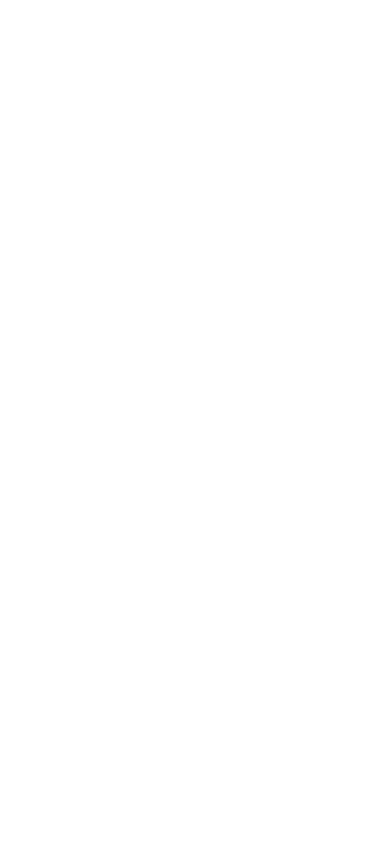
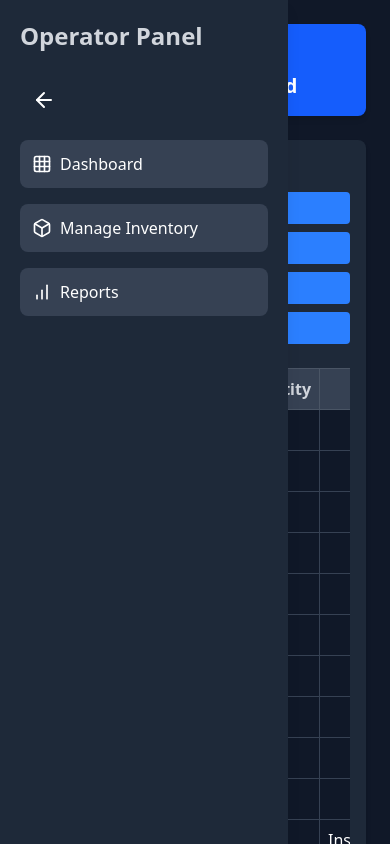
Before and after one commit to Suryadeep36/sgh-sap, a React (Vite) app: page /operator in a window 390 px wide. Before the commit this address had no page. Shown: the top 844 px of the page. Built offline with nearby package versions, Linux system fonts and the light colour scheme.

Commit message:
add landing page and make store dashboard responsive

```diff
--- a/package.json
+++ b/package.json
@@ -12,6 +12,7 @@
   "dependencies": {
     "@tailwindcss/vite": "^4.0.14",
     "chart.js": "^4.4.8",
+    "framer-motion": "^12.5.0",
     "lucide-react": "^0.479.0",
     "react": "^19.0.0",
     "react-chartjs-2": "^5.3.0",
--- a/src/App.jsx
+++ b/src/App.jsx
@@ -3,14 +3,16 @@ import Dashboard from "./components/Operator/Dashboard"
 import Inventory from "./components/Operator/Inventory"
 import Report from "./components/Operator/Report"
 import Admin from "./components/Admin/Admin"
+import LandingPage from "./components/Landing";
 function App() {
   return (
     <>
     <Router>
       <Routes>
-        <Route path="/operator-dashboard" Component={Dashboard} />
-        <Route path="/operator-inventory" Component={Inventory} />
-        <Route path="/operator-reports" Component={Report} />
+        <Route path="/" Component={LandingPage} />
+        <Route path="/operator/" Component={Dashboard} />
+        <Route path="/operator/inventory" Component={Inventory} />
+        <Route path="/operator/reports" Component={Report} />
         <Route path="/Admin" Component={Admin} />
       </Routes>
     </Router>
--- /dev/null
+++ b/src/components/Landing.jsx
@@ -0,0 +1,38 @@
+import { Link } from "react-router-dom";
+import { motion } from "framer-motion";
+
+export default function LandingPage() {
+  return (
+    <div className="flex items-center justify-center h-screen bg-gray-900 text-white">
+      <div className="text-center p-8 bg-gray-800 rounded-lg shadow-lg w-96">
+        <motion.h1
+          className="text-3xl font-bold mb-6"
+          initial={{ opacity: 0, y: -20 }}
+          animate={{ opacity: 1, y: 0 }}
+          transition={{ duration: 0.5 }}
+        >
+          Welcome to Inventory Hub
+        </motion.h1>
+        <motion.div
+          className="space-y-4"
+          initial={{ opacity: 0 }}
+          animate={{ opacity: 1 }}
+          transition={{ delay: 0.3, duration: 0.5 }}
+        >
+          <Link
+            to="/admin"
+            className="block w-full px-6 py-3 bg-blue-600 rounded-lg text-lg font-semibold hover:bg-blue-700 transition"
+          >
+            Admin Panel
+          </Link>
+          <Link
+            to="/operator"
+            className="block w-full px-6 py-3 bg-green-600 rounded-lg text-lg font-semibold hover:bg-green-700 transition"
+          >
+            Operator Panel
+          </Link>
+        </motion.div>
+      </div>
+    </div>
+  );
+}
--- a/src/components/Operator/Dashboard.jsx
+++ b/src/components/Operator/Dashboard.jsx
@@ -1,6 +1,6 @@
 import { useState } from "react";
-import { Menu, Grid, Box, BarChart } from "lucide-react";
-import { FiMenu } from "react-icons/fi";
+import { Grid, Box, BarChart } from "lucide-react";
+import { FiArrowLeft, FiMenu } from "react-icons/fi";
 import { Link } from "react-router-dom";
 import items from "./items.json";
 
@@ -24,49 +24,46 @@ export default function Operator() {
     setInventory(sortedInventory);
   };
   return (
-    <div className="flex bg-gray-900 text-white w-full">
+    <div className="flex bg-gray-900 text-white overflow-hidden">
+
   <div
-        className={`bg-gray-800 w-72 p-5 shadow-lg ${
-          isSidebarOpen ? "block" : "hidden"
-        }`}
+    className={`bg-gray-800 w-72 p-5 shadow-lg fixed h-full top-0 left-0 transform ${
+      isSidebarOpen ? "translate-x-0" : "-translate-x-full"
+    } transition-transform duration-300 z-50 md:relative md:translate-x-0`}
   >
-        <h2 className="text-2xl font-bold mb-6 text-gray-300">
-          Operator Panel
-        </h2>
+    <h2 className="text-2xl font-bold mb-6 text-gray-300">Operator Panel</h2>
     <ul className="space-y-4">
+      <button className="flex items-center gap-2 p-3" onClick={() => setIsSidebarOpen(!isSidebarOpen)}>
+        <FiArrowLeft size={24} />
+      </button>
       <li className="flex items-center gap-2 p-3 bg-gray-700 hover:bg-gray-600 rounded-lg cursor-pointer transition">
-            <Grid size={20} /> <Link to="/operator-dashboard">Dashboard</Link>
+        <Grid size={20} /> <Link to="/operator/">Dashboard</Link>
       </li>
       <li className="flex items-center gap-2 p-3 bg-gray-700 hover:bg-gray-600 rounded-lg cursor-pointer transition">
-            <Box size={20} />{" "}
-            <Link to="/operator-inventory">Manage Inventory</Link>
+        <Box size={20} /> <Link to="/operator/inventory">Manage Inventory</Link>
       </li>
       <li className="flex items-center gap-2 p-3 bg-gray-700 hover:bg-gray-600 rounded-lg cursor-pointer transition">
-            <BarChart size={20} /> <Link to="/operator-reports">Reports</Link>
+        <BarChart size={20} /> <Link to="/operator/reports">Reports</Link>
       </li>
     </ul>
   </div>
 
   {/* Main Content */}
-      <div className="flex-1 p-6">
+  <div className="w-full md:flex-1 p-6">
     {/* Header */}
-
-        <header className="bg-blue-600 text-white p-4 rounded-lg shadow-md flex items-center">
-          <button
-            className="mr-4"
-            onClick={() => setIsSidebarOpen(!isSidebarOpen)}
-          >
+    <header className="bg-blue-600 text-white p-4 rounded-lg shadow-md flex items-center justify-between md:flex-row flex-col">
+      <button className="mr-4 md:mb-0 mb-2" onClick={() => setIsSidebarOpen(!isSidebarOpen)}>
         <FiMenu size={24} />
       </button>
-          <h1 className="text-2xl font-semibold">Operator Dashboard</h1>
+      <h1 className="text-xl md:text-2xl font-semibold">Operator Dashboard</h1>
     </header>
 
     {/* Inventory Overview */}
     <div className="mt-6 bg-gray-800 p-4 shadow-md rounded-lg">
-          <h2 className="text-xl font-semibold mb-2 text-gray-300">
-            Inventory Overview
-          </h2>
-          <div className="mb-4 flex gap-4">
+      <h2 className="text-xl font-semibold mb-2 text-gray-300">Inventory Overview</h2>
+
+      {/* Buttons */}
+      <div className="mb-4 grid gap-2 sm:flex sm:gap-4">
         <button className="bg-blue-500 px-3 py-1 rounded text-white" onClick={() => handleSort("name")}>
           Sort by Item Name
         </button>
@@ -80,49 +77,31 @@ export default function Operator() {
           Sort by Quantity
         </button>
       </div>
-          <table className="w-full border-collapse border border-gray-700 mt-2 text-white">
+
+      {/* Table (Scrollable) */}
+      <div className="overflow-x-auto">
+        <table className="w-full border-collapse border border-gray-700 mt-2 text-white whitespace-nowrap">
           <thead>
             <tr className="bg-gray-700 text-gray-300">
               <th className="border border-gray-600 p-2">Item Name</th>
               <th className="border border-gray-600 p-2">Quantity</th>
               <th className="border border-gray-600 p-2">Department</th>
               <th className="border border-gray-600 p-2">Category</th>
-                <th className="border border-gray-600 p-2">
-                  Price (Per Piece)
-                </th>
+              <th className="border border-gray-600 p-2">Price (Per Piece)</th>
               <th className="border border-gray-600 p-2">Total Value</th>
               <th className="border border-gray-600 p-2">Status</th>
             </tr>
           </thead>
           <tbody>
             {inventory.map((item) => (
-                <tr
-                  key={item.id}
-                  className="text-center bg-gray-900 hover:bg-gray-800"
-                >
+              <tr key={item.id} className="text-center bg-gray-900 hover:bg-gray-800">
                 <td className="border border-gray-700 p-2">{item.name}</td>
-                  <td className="border border-gray-700 p-2">
-                    {item.quantity}
-                  </td>
-                  <td className="border border-gray-700 p-2">
-                    {item.department}
-                  </td>
-                  <td className="border border-gray-700 p-2">
-                    {item.category}
-                  </td>
-                  <td className="border border-gray-700 p-2">
-                    ₹{item["price (per piece)"]}
-                  </td>
-                  <td className="border border-gray-700 p-2">
-                    ₹{item.total_value}
-                  </td>
-                  <td
-                    className={`border border-gray-700 p-2 font-bold ${
-                      item.status === "Low Stock"
-                        ? "text-red-500"
-                        : "text-green-500"
-                    }`}
-                  >
+                <td className="border border-gray-700 p-2">{item.quantity}</td>
+                <td className="border border-gray-700 p-2">{item.department}</td>
+                <td className="border border-gray-700 p-2">{item.category}</td>
+                <td className="border border-gray-700 p-2">₹{item["price (per piece)"]}</td>
+                <td className="border border-gray-700 p-2">₹{item.total_value}</td>
+                <td className={`border border-gray-700 p-2 font-bold ${item.status === "Low Stock" ? "text-red-500" : "text-green-500"}`}>
                   {item.status}
                 </td>
               </tr>
@@ -132,5 +111,7 @@ export default function Operator() {
       </div>
     </div>
   </div>
+</div>
+
   );
 }
--- a/src/components/Operator/Inventory.jsx
+++ b/src/components/Operator/Inventory.jsx
@@ -37,14 +37,14 @@ export default function Operator() {
         </h2>
         <ul className="space-y-4">
           <li className="flex items-center gap-2 p-3 bg-gray-700 hover:bg-gray-600 rounded-lg cursor-pointer transition">
-            <Grid size={20} /> <Link to="/operator-dashboard">Dashboard</Link>
+            <Grid size={20} /> <Link to="/operator/">Dashboard</Link>
           </li>
           <li className="flex items-center gap-2 p-3 bg-gray-700 hover:bg-gray-600 rounded-lg cursor-pointer transition">
             <Box size={20} />{" "}
-            <Link to="/operator-inventory">Manage Inventory</Link>
+            <Link to="/operator/inventory">Manage Inventory</Link>
           </li>
           <li className="flex items-center gap-2 p-3 bg-gray-700 hover:bg-gray-600 rounded-lg cursor-pointer transition">
-            <BarChart size={20} /> <Link to="/operator-reports">Reports</Link>
+            <BarChart size={20} /> <Link to="/operator/reports">Reports</Link>
           </li>
         </ul>
       </div>
--- a/src/components/Operator/Report.jsx
+++ b/src/components/Operator/Report.jsx
@@ -105,14 +105,14 @@ export default function Operator() {
         </h2>
         <ul className="space-y-4">
           <li className="flex items-center gap-2 p-3 bg-gray-700 hover:bg-gray-600 rounded-lg cursor-pointer transition">
-            <Grid size={20} /> <Link to="/operator-dashboard">Dashboard</Link>
+            <Grid size={20} /> <Link to="/operator/">Dashboard</Link>
           </li>
           <li className="flex items-center gap-2 p-3 bg-gray-700 hover:bg-gray-600 rounded-lg cursor-pointer transition">
             <Box size={20} />{" "}
-            <Link to="/operator-inventory">Manage Inventory</Link>
+            <Link to="/operator/inventory">Manage Inventory</Link>
           </li>
           <li className="flex items-center gap-2 p-3 bg-gray-700 hover:bg-gray-600 rounded-lg cursor-pointer transition">
-            <BarChart size={20} /> <Link to="/operator-reports">Reports</Link>
+            <BarChart size={20} /> <Link to="/operator/reports">Reports</Link>
           </li>
         </ul>
       </div>
```
Also changed, not shown: 1 other file (tests, documents, lock files or other folders). Lines whose indentation alone changed are shown as unchanged.
